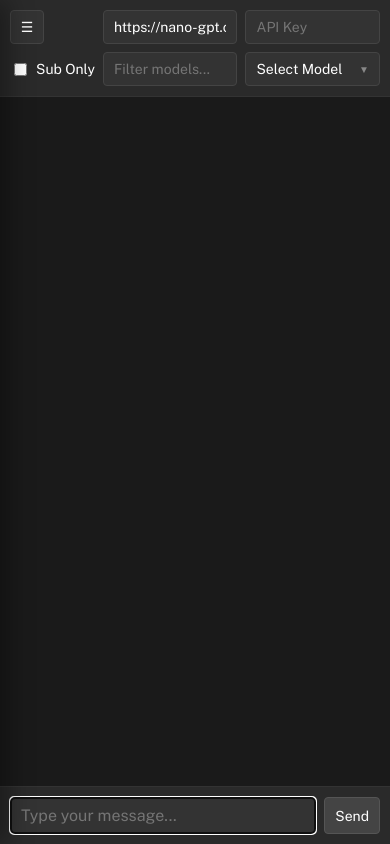
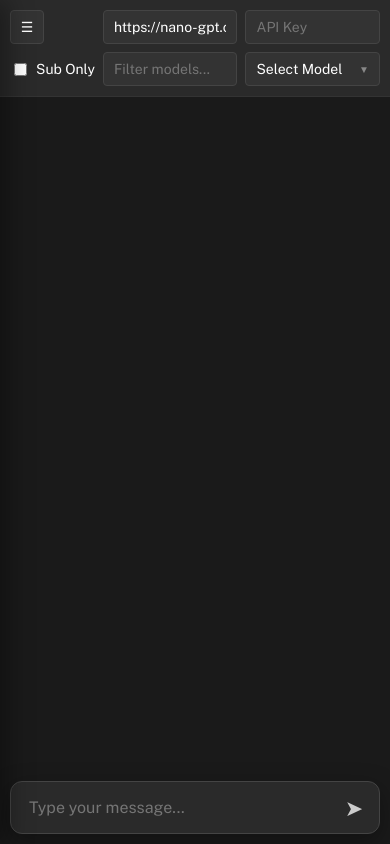
Before and after one commit to elana-voss/chat, a plain HTML site: page index.html in a window 390 px wide. Drawn offline with nearby package versions, Linux system fonts and the light colour scheme.

Commit message:
Refine floating composer controls

```diff
--- a/app.js
+++ b/app.js
@@ -532,7 +532,9 @@ async function sendMessage() {
   scrollToBottom();
 
   currentAbortController = new AbortController();
-  sendBtn.textContent = 'Stop';
+  sendBtn.textContent = '■';
+  sendBtn.setAttribute('aria-label', 'Stop generation');
+  sendBtn.title = 'Stop generation';
   sendBtn.classList.add('stop-btn');
 
   let accumulatedContent = '';
@@ -664,7 +666,9 @@ async function sendMessage() {
     scrollToBottom();
   } finally {
     currentAbortController = null;
-    sendBtn.textContent = 'Send';
+    sendBtn.textContent = '➤';
+    sendBtn.setAttribute('aria-label', 'Send message');
+    sendBtn.title = 'Send message';
     sendBtn.classList.remove('stop-btn');
     focusInput();
   }
--- a/index.html
+++ b/index.html
@@ -52,8 +52,10 @@
     <div id="chat"></div>
 
     <div id="input-box">
-      <input type="text" id="message-input" placeholder="Type your message..." onkeydown="if(event.key==='Enter') handleSendClick()">
-      <button id="sendBtn" onclick="handleSendClick()">Send</button>
+      <div class="composer-shell">
+        <input type="text" id="message-input" placeholder="Type your message..." onkeydown="if(event.key==='Enter') handleSendClick()">
+        <button id="sendBtn" class="composer-send-btn" aria-label="Send message" title="Send message" onclick="handleSendClick()">➤</button>
+      </div>
     </div>
   </div>
 
--- a/styles.css
+++ b/styles.css
@@ -46,7 +46,7 @@ body.sidebar-collapsed .main-hamburger-btn { display: inline-flex; }
 }
 
 /* --- MAIN CONTENT AREA --- */
-.main-content { flex: 1; display: flex; flex-direction: column; height: 100vh; overflow: hidden; font-family: "Public Sans", sans-serif; }
+.main-content { position: relative; flex: 1; display: flex; flex-direction: column; height: 100vh; overflow: hidden; font-family: "Public Sans", sans-serif; }
 
 #config {
   box-sizing: border-box; display: flex; flex-wrap: wrap; gap: 12px; align-items: center;
@@ -148,8 +148,15 @@ label { display: flex; align-items: center; gap: 6px; font-size: 14px; cursor: p
 .thinking-content p { margin: 0 0 6px; line-height: 1.35; }
 .thinking-content p:last-child { margin-bottom: 0; }
 
-#input-box { display: flex; padding: 12px; gap: 8px; background: #2a2a2a; border-top: 1px solid #333; }
-#message-input { flex: 1; font-size: 16px; }
+#input-box { position: absolute; z-index: 5; right: 0; bottom: 16px; left: 0; padding: 0; background: transparent; border: none; pointer-events: none; }
+#input-box::before { position: absolute; right: 0; bottom: -16px; left: 0; height: 128px; background: linear-gradient(to bottom, rgba(26, 26, 26, 0), #1a1a1a 72%); content: ''; pointer-events: none; }
+.composer-shell { position: relative; z-index: 1; display: flex; align-items: center; gap: 8px; width: min(calc(100% - 32px), 768px); min-height: 54px; box-sizing: border-box; margin: 0 auto; padding: 8px; background: #2a2a2a; border: 1px solid #444; border-radius: 14px; box-shadow: 0 8px 24px rgba(0, 0, 0, 0.35); pointer-events: auto; }
+#message-input { flex: 1; min-width: 0; border: none; background: transparent; font-size: 16px; }
+#message-input:focus { outline: none; }
+.composer-send-btn { width: 34px; height: 34px; flex: 0 0 34px; padding: 0; border: none; background: transparent; color: #ccc; font-size: 22px; line-height: 1; }
+.composer-send-btn:hover { background: transparent; color: #fff; }
+.composer-send-btn.stop-btn { background: transparent; border: none; color: #e05a57; font-size: 18px; }
+.composer-send-btn.stop-btn:hover { background: transparent; color: #ff7773; }
 
 @media (max-width: 800px) {
   #sidebar { position: fixed; inset: 0 auto 0 0; z-index: 20; width: min(256px, 85vw); height: 100dvh; border-right: 1px solid #333; box-shadow: 8px 0 24px rgba(0, 0, 0, 0.35); }
@@ -168,6 +175,8 @@ label { display: flex; align-items: center; gap: 6px; font-size: 14px; cursor: p
   .custom-select-wrapper { grid-column: 3; grid-row: 2; width: 100%; max-width: none; }
   .filter-wrapper input, .custom-select-display { width: 100%; }
   .custom-select-options { max-width: 100%; }
-  #chat { padding: 48px 16px 128px; gap: 22px; }
-  #input-box { padding: 10px; }
+  #chat { padding: 48px 16px 148px; gap: 22px; }
+  #input-box { bottom: 10px; }
+  #input-box::before { bottom: -10px; height: 112px; }
+  .composer-shell { width: calc(100% - 20px); min-height: 52px; border-radius: 12px; }
 }
```
